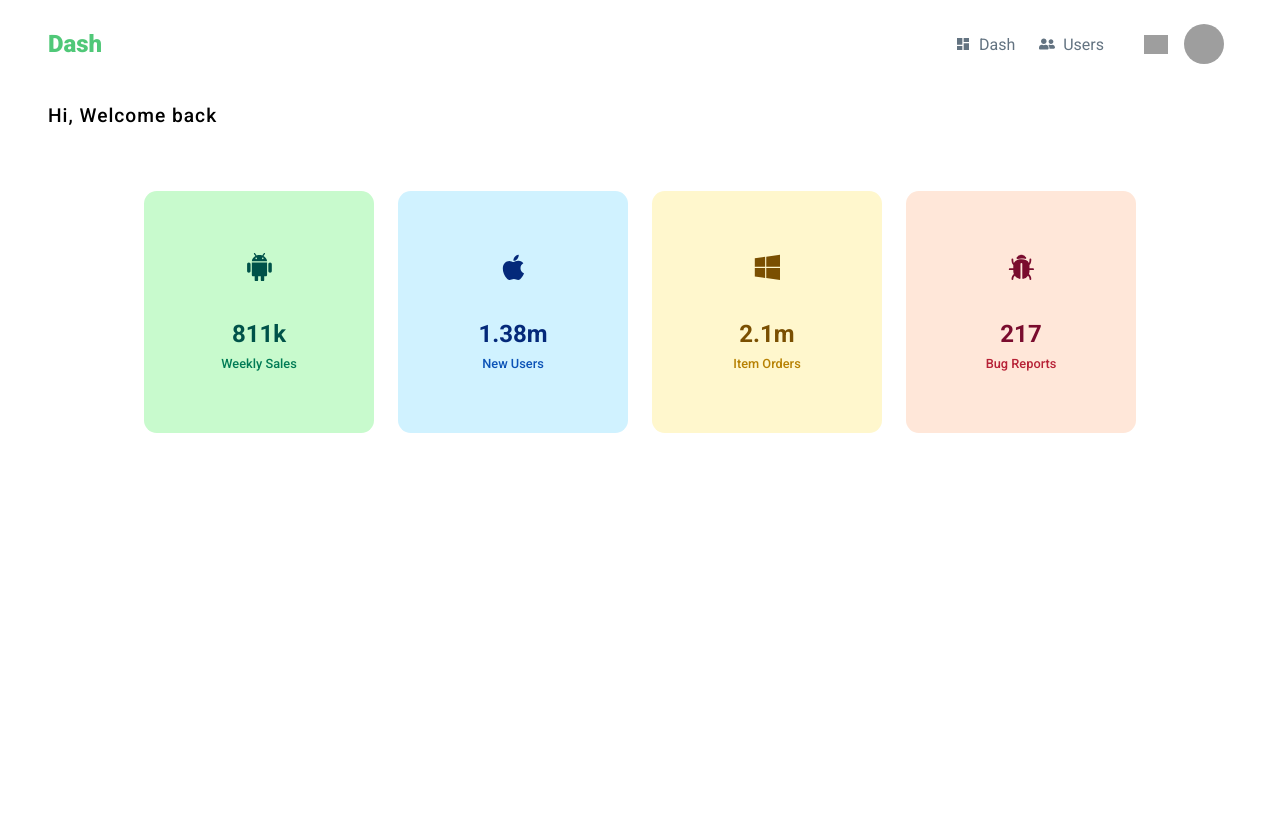
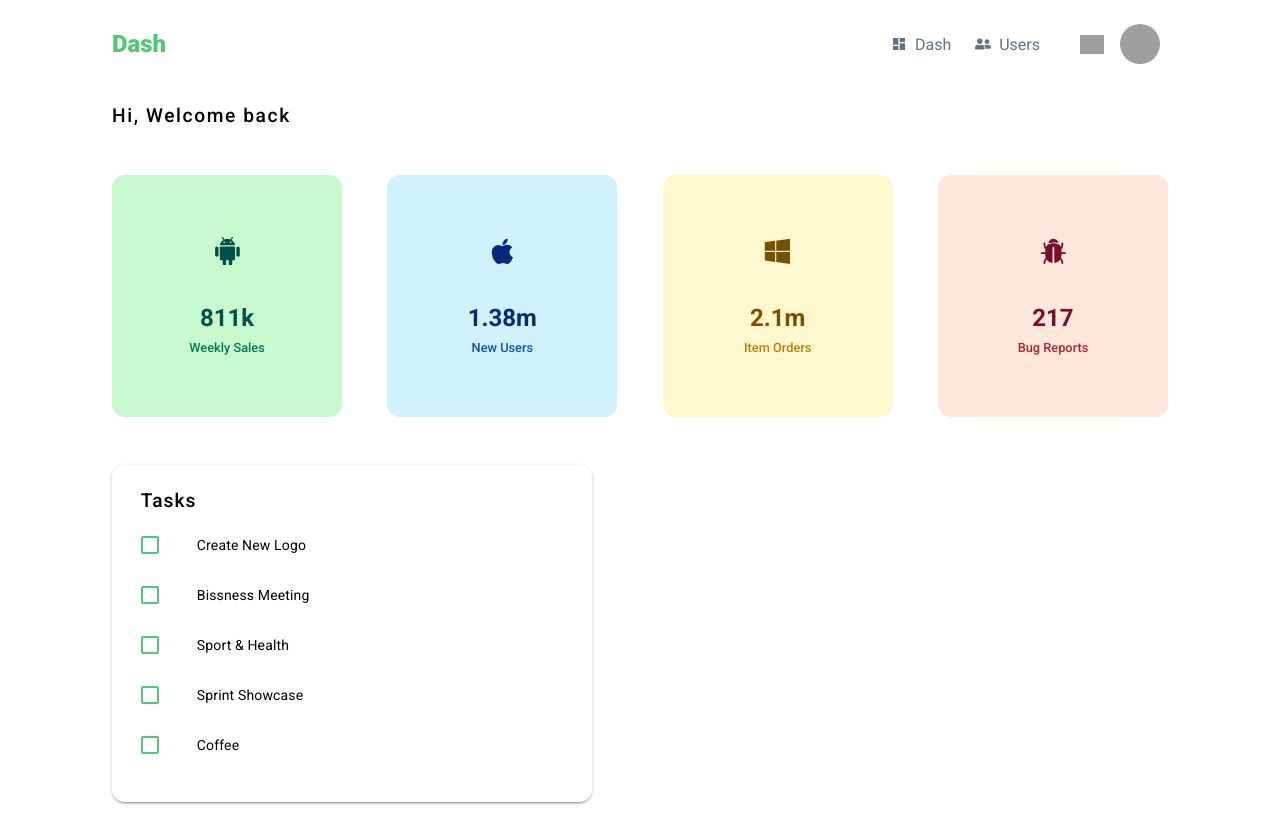
Before and after one commit to Andrian2701/next-js, a Next.js app: page / in a window 1280 px wide. Built offline with nearby package versions, Linux system fonts and the light colour scheme; grey boxes are pictures that could not be loaded.

Commit message:
feat: add Task.tsx

```diff
--- a/app/page.tsx
+++ b/app/page.tsx
@@ -1,10 +1,20 @@
+import Tasks from "@/componets/dash/Tasks";
 import WidgetSummary from "@/componets/dash/WidgetSummary";
 
 const Home = () => {
   return (
     <>
-      <h2>Hi, Welcome back</h2>
+      <h2
+        style={{
+          fontWeight: 450,
+          fontSize: "1.2rem",
+          letterSpacing: "0.1rem",
+        }}
+      >
+        Hi, Welcome back
+      </h2>
       <WidgetSummary />
+      <Tasks />
     </>
   );
 };
--- /dev/null
+++ b/componets/dash/Tasks.tsx
@@ -0,0 +1,62 @@
+"use client";
+
+import { useState } from "react";
+import {
+  Box,
+  List,
+  ListItem,
+  ListItemButton,
+  ListItemIcon,
+  ListItemText,
+  Checkbox,
+} from "@mui/material";
+
+import { tasks } from "@/data/data";
+import "../../styles/components/dash/Tasks.scss";
+
+const NewsUpdate = () => {
+  const [checked, setChecked] = useState<number[]>([]);
+
+  const handleToggle = (item: number) => () => {
+    const currentIndex = checked.indexOf(item);
+    const newChecked = [...checked];
+
+    currentIndex === -1
+      ? newChecked.push(item)
+      : newChecked.splice(currentIndex, 1);
+
+    setChecked(newChecked);
+  };
+
+  return (
+    <Box className="container" boxShadow={2}>
+      <h2>Tasks</h2>
+      <List className="task-list">
+        {tasks.map((item, idx) => {
+          return (
+            <ListItem key={item} disablePadding>
+              <ListItemButton
+                onClick={handleToggle(idx)}
+                dense
+                disableRipple
+                className="list-item"
+              >
+                <ListItemIcon className="button">
+                  <Checkbox
+                    edge="start"
+                    checked={checked.indexOf(idx) !== -1}
+                    tabIndex={-1}
+                    className="check-box"
+                  />
+                </ListItemIcon>
+                <ListItemText>{item}</ListItemText>
+              </ListItemButton>
+            </ListItem>
+          );
+        })}
+      </List>
+    </Box>
+  );
+};
+
+export default NewsUpdate;
--- a/componets/dash/WidgetSummary.tsx
+++ b/componets/dash/WidgetSummary.tsx
@@ -1,13 +1,22 @@
 import Grid from "@mui/material/Grid";
 
-import { widgetsData } from "@/data/Widgets";
+import { widgetsData } from "@/data/data";
 import "../../styles/components/dash/WidgetSummary.scss";
 
 const WidgetSummary = () => {
   return (
     <Grid sx={{ flexGrow: 1 }}>
-      <Grid item xs={12}>
-        <Grid container justifyContent="center" spacing={3}>
+      <Grid>
+        <Grid
+          justifyContent="center"
+          sx={{
+            padding: "3rem 0rem 3rem 0rem",
+            display: "flex",
+            flexWrap: "wrap",
+            gap: "2rem",
+            justifyContent: "space-between",
+          }}
+        >
           {widgetsData.map((item) => (
             <Grid key={item.title} item>
               <div className="widget" style={{ backgroundColor: item.bg }}>
--- a/data/Widgets.tsx
+++ b/data/data.tsx
@@ -46,3 +46,11 @@ export const widgetsData: Widgets[] = [
     fontColor: "#b72136",
   },
 ];
+
+export const tasks: string[] = [
+  "Create New Logo",
+  "Bissness Meeting",
+  "Sport & Health",
+  "Sprint Showcase",
+  "Coffee",
+];
--- a/styles/boilerplate.scss
+++ b/styles/boilerplate.scss
@@ -7,10 +7,6 @@
   font-family: "Roboto";
 }
 
-h2 {
-  font-weight: 450;
-  font-size: 1.2rem;
-  letter-spacing: 1px;
-  padding: 0rem 3rem;
-  margin-top: 1rem;
+main {
+  padding: 1rem 7rem 1rem 7rem;
 }
--- a/styles/components/Header.scss
+++ b/styles/components/Header.scss
@@ -2,7 +2,7 @@ nav {
   display: flex;
   justify-content: space-between;
   align-items: center;
-  padding: 1rem 3rem 1rem 3rem;
+  padding: 1rem 7rem 1rem 7rem;
 
   .left {
     a {
--- /dev/null
+++ b/styles/components/dash/Tasks.scss
@@ -0,0 +1,33 @@
+.container {
+  width: 30rem;
+  padding: 1.5rem 0.8rem 1.5rem 0.8rem;
+  border-radius: 0.8rem;
+
+  h2 {
+    font-weight: 450;
+    font-size: 1.2rem;
+    letter-spacing: 1px;
+    padding-left: 1rem;
+  }
+
+  .task-list {
+    max-width: 30rem;
+
+    .list-item {
+      &:hover {
+        background-color: #ffffff;
+      }
+
+      .button {
+        &:hover {
+          background-color: #ffffff;
+        }
+
+        .check-box {
+          color: #50c878;
+          transition: all 0.5s ease 0s;
+        }
+      }
+    }
+  }
+}
--- a/styles/components/dash/WidgetSummary.scss
+++ b/styles/components/dash/WidgetSummary.scss
@@ -7,7 +7,6 @@
   align-items: center;
   justify-content: center;
   gap: 2rem;
-  margin-top: 4rem;
 
   .icon {
     font-size: 1.8rem;
```
